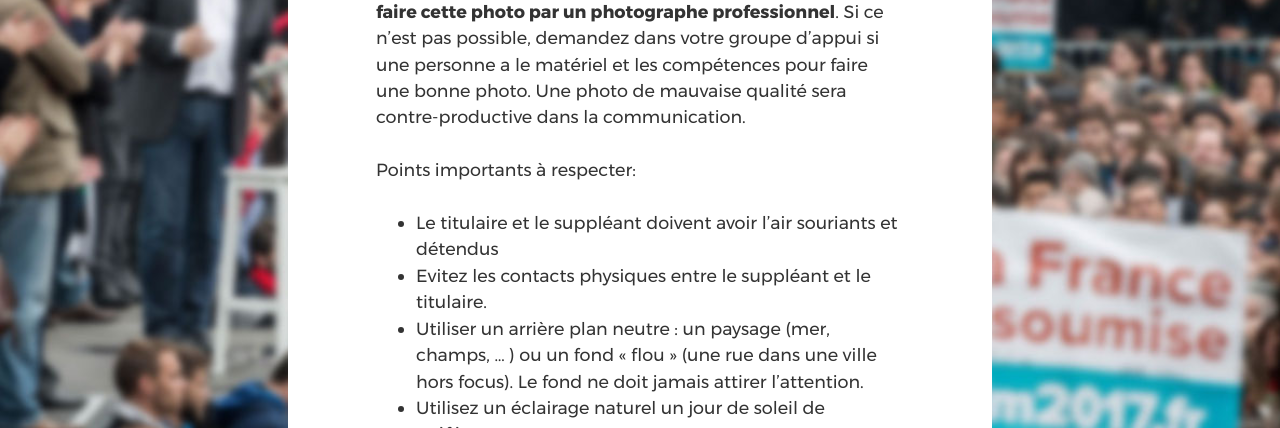
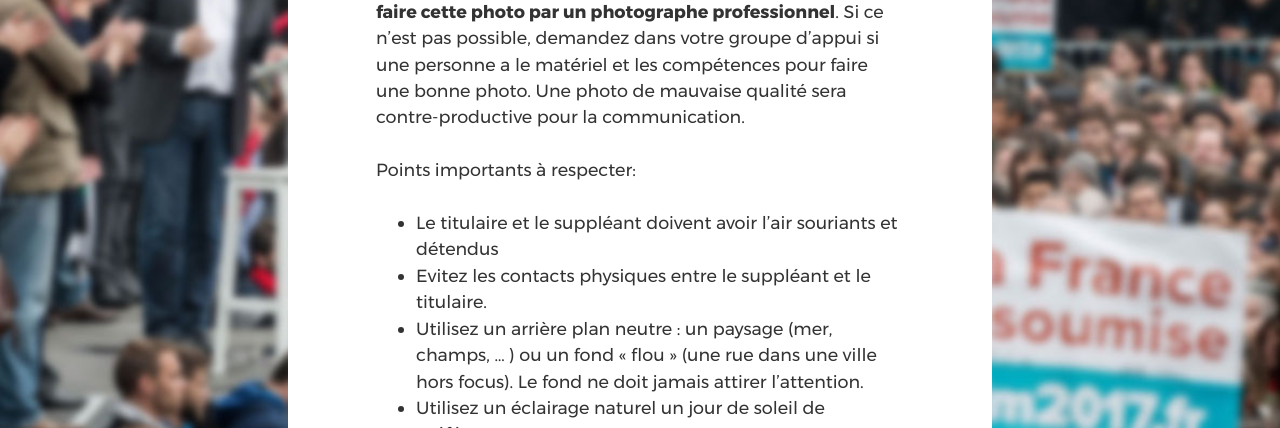
Before and after one commit to ryuran/kitcampagne.fi, a Jekyll site: the page built from _cat_legislatives2017/photo-legislatives.md, in a window 1280 px wide. Shown: the part 288-716 px from the top of the page. Built offline with Jekyll 4.4.1, drawn with Linux system fonts in a browser that asks for light colours.

Commit message:
Update photo-legislatives.md
Harmonisation syntaxe

```diff
--- a/_cat_legislatives2017/photo-legislatives.md
+++ b/_cat_legislatives2017/photo-legislatives.md
@@ -6,10 +6,10 @@ icon: photo.svg
 sortinglabel: material-l2
 ---
 
-Votre photo de campagne servira à l’affiche des législatives, aux tracts et à la communication numérique. **Toujours faire faire cette photo par un photographe professionnel**. Si ce n’est pas possible, demandez dans votre groupe d’appui si une personne a le matériel et les compétences pour faire une bonne photo. Une photo de mauvaise qualité sera contre-productive dans la communication.
+Votre photo de campagne servira à l’affiche des législatives, aux tracts et à la communication numérique. **Toujours faire faire cette photo par un photographe professionnel**. Si ce n’est pas possible, demandez dans votre groupe d’appui si une personne a le matériel et les compétences pour faire une bonne photo. Une photo de mauvaise qualité sera contre-productive pour la communication.
 
 Points importants à respecter:
 * Le titulaire et le suppléant doivent avoir l’air souriants et détendus
 * Evitez les contacts physiques entre le suppléant et le titulaire.
-* Utiliser un arrière plan neutre : un paysage (mer, champs, … ) ou un fond « flou » (une rue dans une ville hors focus). Le fond ne doit jamais attirer l’attention.
+* Utilisez un arrière plan neutre : un paysage (mer, champs, … ) ou un fond « flou » (une rue dans une ville hors focus). Le fond ne doit jamais attirer l’attention.
 * Utilisez un éclairage naturel un jour de soleil de préférence.
```
